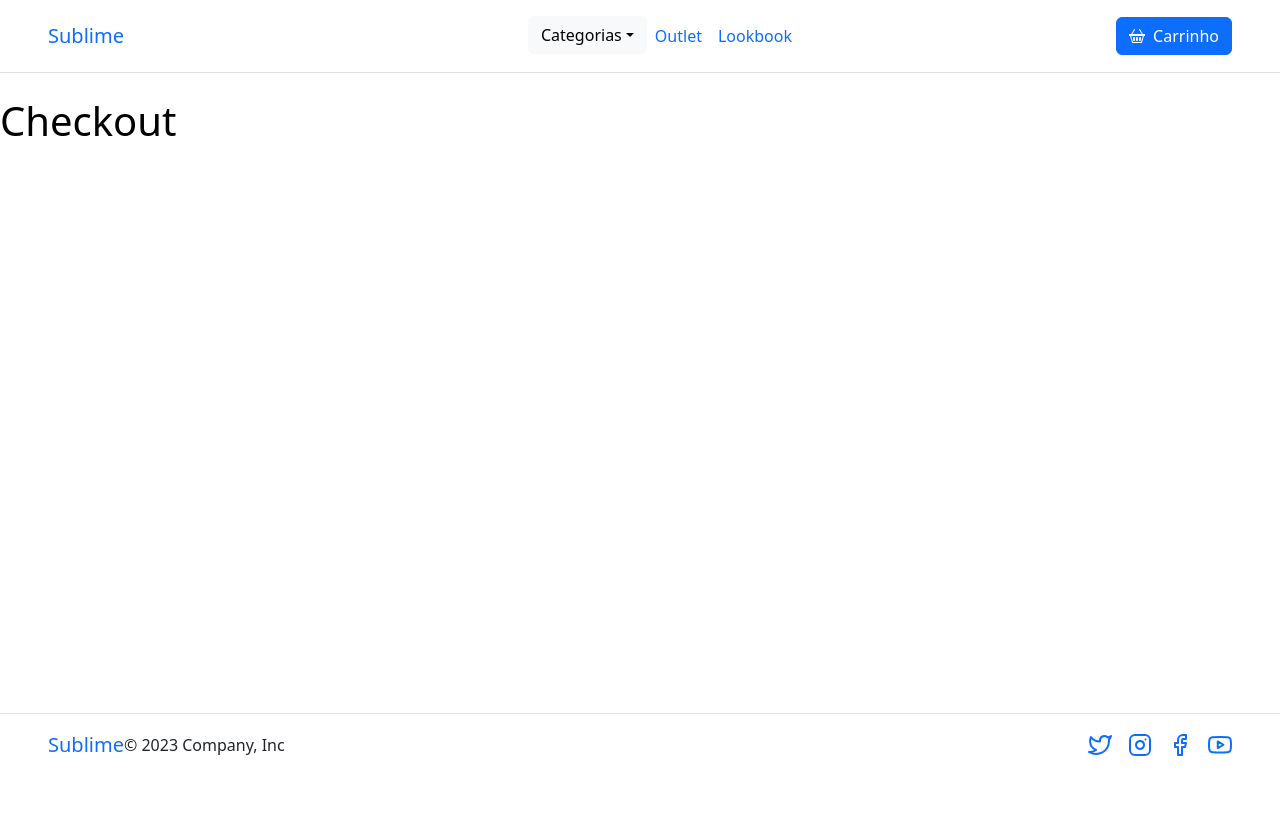
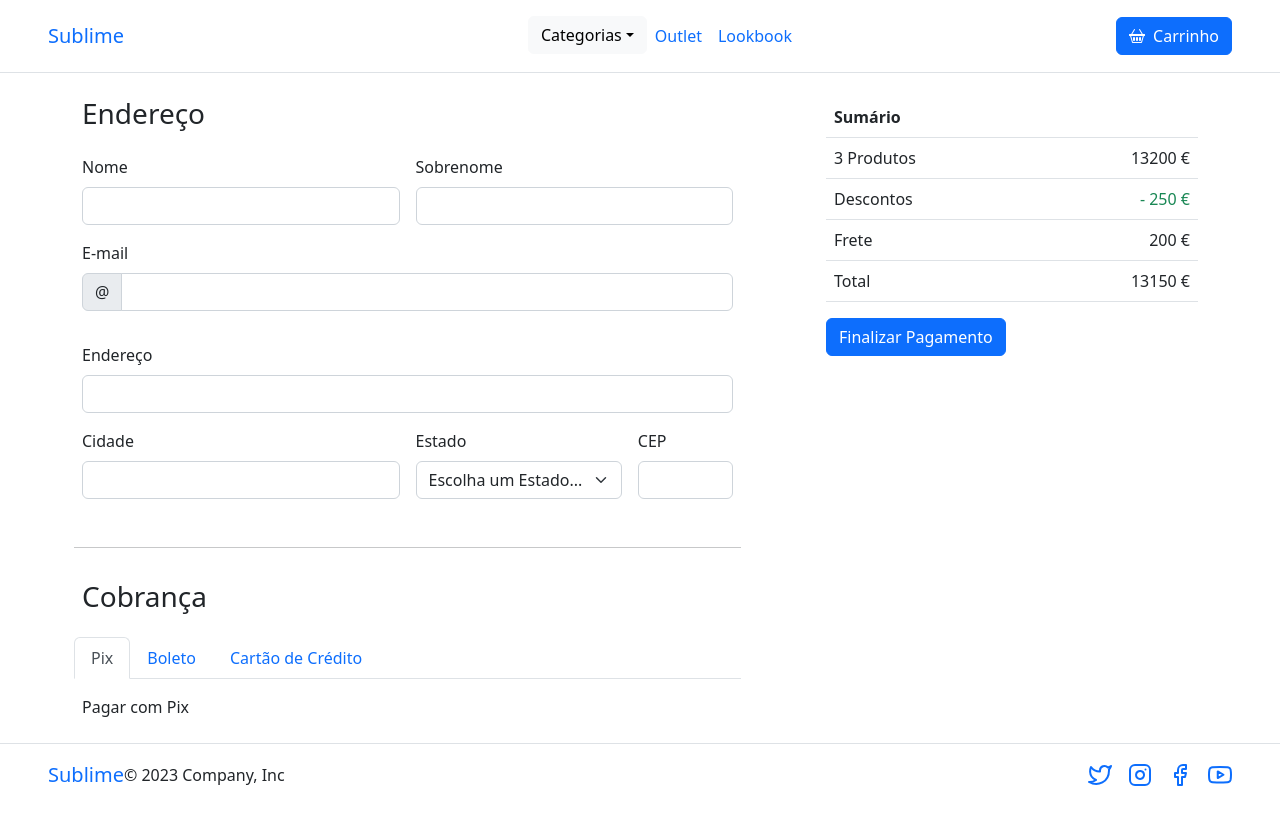
Before and after one commit to ViniciusMachadoV/Sublime, a React (Create React App) app: page /checkout in a window 1280 px wide. Shown: the top 824 px of the page. Before the commit the page ends 800 px from the top, so only its background shows below. Built offline with nearby package versions, Linux system fonts and the light colour scheme.

Commit message:
criadas páginas de carrinho e checkout

```diff
--- a/src/pages/Carrinho/Carrinho.jsx
+++ b/src/pages/Carrinho/Carrinho.jsx
@@ -1,7 +1,90 @@
-import styles from "./Carrinho.module.css";
+import { Link } from "react-router-dom";
 
 function Carrinho() {
-  return <h1 className={styles.examplePageStyles}>Carrinho</h1>;
+  return (
+    <section className="container h-full d-flex justify-content-between">
+      <div className="col-md-7">
+        <table class="table">
+          <thead>
+            <tr>
+              <th scope="col">Imagem</th>
+              <th scope="col">Nome</th>
+              <th scope="col">Preço</th>
+            </tr>
+          </thead>
+          <tbody>
+            <tr>
+              <th scope="row" className="w-25">
+                <img
+                  className="w-75 img-fluid"
+                  src="/assets/cover-1.jpg"
+                  alt="Nome do Produto"
+                />
+              </th>
+              <td>Nome do Produto</td>
+              <td>4200 €</td>
+            </tr>
+            <tr>
+              <th scope="row" className="w-25">
+                <img
+                  className="w-75 img-fluid"
+                  src="/assets/cover-1.jpg"
+                  alt="Nome do Produto 2"
+                />
+              </th>
+              <td>Nome do Produto 2</td>
+              <td>6300 €</td>
+            </tr>
+            <tr>
+              <th scope="row" className="w-25">
+                <img
+                  className="w-75 img-fluid"
+                  src="/assets/cover-1.jpg"
+                  alt="Nome do Produto 3"
+                />
+              </th>
+              <td>Nome do Produto 3</td>
+              <td>2700 €</td>
+            </tr>
+          </tbody>
+        </table>
+      </div>
+
+      <aside className="col-md-4 h-100">
+        <table class="table">
+          <thead>
+            <tr>
+              <th scope="col" colSpan={2}>
+                Sumário
+              </th>
+            </tr>
+          </thead>
+          <tbody>
+            <tr>
+              <td>3 Produtos</td>
+              <td className="text-end">13200 €</td>
+            </tr>
+            <tr>
+              <td>Descontos</td>
+              <td className="text-end text-success">- 250 €</td>
+            </tr>
+            <tr>
+              <td>Frete</td>
+              <td className="text-end">200 €</td>
+            </tr>
+            <tr>
+              <td>Total</td>
+              <td className="text-end">13150 €</td>
+            </tr>
+          </tbody>
+        </table>
+
+        <Link className="btn btn-primary btn-large" to="/checkout">
+          Confirmar Pagamento
+        </Link>
+      </aside>
+    </section>
+  );
 }
 
 export default Carrinho;
--- a/src/pages/Carrinho/Carrinho.module.css
+++ /dev/null
@@ -1,3 +0,0 @@
-.examplePageStyles {
-  color: #000;
-}
--- a/src/pages/Checkout/Checkout.jsx
+++ b/src/pages/Checkout/Checkout.jsx
@@ -1,7 +1,172 @@
-import styles from "./Checkout.module.css";
+function Checkout() {
+  return (
+    <section className="container h-full d-flex justify-content-between">
+      <div className="col-md-7">
+        <form className="row g-3">
+          <h3>Endereço</h3>
+          <div className="col-md-6">
+            <label for="nome" className="form-label">
+              Nome
+            </label>
+            <input type="text" className="form-control" id="nome" />
+          </div>
+          <div className="col-md-6">
+            <label for="sobrenome" className="form-label">
+              Sobrenome
+            </label>
+            <input type="text" className="form-control" id="sobrenome" />
+          </div>
+          <div className="col-12">
+            <label for="email" className="form-label">
+              E-mail
+            </label>
+            <div className="input-group mb-3">
+              <span className="input-group-text">@</span>
+              <input type="email" className="form-control" id="email" />
+            </div>
+          </div>
+          <div className="col-12">
+            <label for="endereco" className="form-label">
+              Endereço
+            </label>
+            <input type="text" className="form-control" id="endereco" />
+          </div>
+          <div className="col-md-6">
+            <label for="cidade" className="form-label">
+              Cidade
+            </label>
+            <input type="text" className="form-control" id="cidade" />
+          </div>
+          <div className="col-md-4">
+            <label for="estado" className="form-label">
+              Estado
+            </label>
+            <select id="estado" className="form-select">
+              <option selected>Escolha um Estado...</option>
+              <option>...</option>
+            </select>
+          </div>
+          <div className="col-md-2">
+            <label for="cep" className="form-label">
+              CEP
+            </label>
+            <input type="text" className="form-control" id="cep" />
+          </div>
 
-function Checkout() {
-  return <h1 className={styles.examplePageStyles}>Checkout</h1>;
+          <hr className="mt-5" />
+
+          <h3> Cobrança</h3>
+          <ul class="nav nav-tabs" id="myTab" role="tablist">
+            <li class="nav-item" role="presentation">
+              <button
+                class="nav-link active"
+                id="home-tab"
+                data-bs-toggle="tab"
+                data-bs-target="#home-tab-pane"
+                type="button"
+                role="tab"
+                aria-controls="home-tab-pane"
+                aria-selected="true"
+              >
+                Pix
+              </button>
+            </li>
+            <li class="nav-item" role="presentation">
+              <button
+                class="nav-link"
+                id="profile-tab"
+                data-bs-toggle="tab"
+                data-bs-target="#profile-tab-pane"
+                type="button"
+                role="tab"
+                aria-controls="profile-tab-pane"
+                aria-selected="false"
+              >
+                Boleto
+              </button>
+            </li>
+            <li class="nav-item" role="presentation">
+              <button
+                class="nav-link"
+                id="contact-tab"
+                data-bs-toggle="tab"
+                data-bs-target="#contact-tab-pane"
+                type="button"
+                role="tab"
+                aria-controls="contact-tab-pane"
+                aria-selected="false"
+              >
+                Cartão de Crédito
+              </button>
+            </li>
+          </ul>
+          <div class="tab-content" id="myTabContent">
+            <div
+              class="tab-pane fade show active"
+              id="home-tab-pane"
+              role="tabpanel"
+              aria-labelledby="home-tab"
+              tabindex="0"
+            >
+              Pagar com Pix
+            </div>
+            <div
+              class="tab-pane fade"
+              id="profile-tab-pane"
+              role="tabpanel"
+              aria-labelledby="profile-tab"
+              tabindex="0"
+            >
+              Boleto
+            </div>
+            <div
+              class="tab-pane fade"
+              id="contact-tab-pane"
+              role="tabpanel"
+              aria-labelledby="contact-tab"
+              tabindex="0"
+            >
+              Cartão de Crédito
+            </div>
+          </div>
+        </form>
+      </div>
+
+      <aside className="col-md-4 h-100">
+        <table className="table">
+          <thead>
+            <tr>
+              <th scope="col" colSpan={2}>
+                Sumário
+              </th>
+            </tr>
+          </thead>
+          <tbody>
+            <tr>
+              <td>3 Produtos</td>
+              <td className="text-end">13200 €</td>
+            </tr>
+            <tr>
+              <td>Descontos</td>
+              <td className="text-end text-success">- 250 €</td>
+            </tr>
+            <tr>
+              <td>Frete</td>
+              <td className="text-end">200 €</td>
+            </tr>
+            <tr>
+              <td>Total</td>
+              <td className="text-end">13150 €</td>
+            </tr>
+          </tbody>
+        </table>
+
+        <button className="btn btn-primary btn-large" to="/checkout">
+          Finalizar Pagamento
+        </button>
+      </aside>
+    </section>
+  );
 }
 
 export default Checkout;
--- a/src/pages/Checkout/Checkout.module.css
+++ /dev/null
@@ -1,3 +0,0 @@
-.examplePageStyles {
-  color: #000;
-}
```
